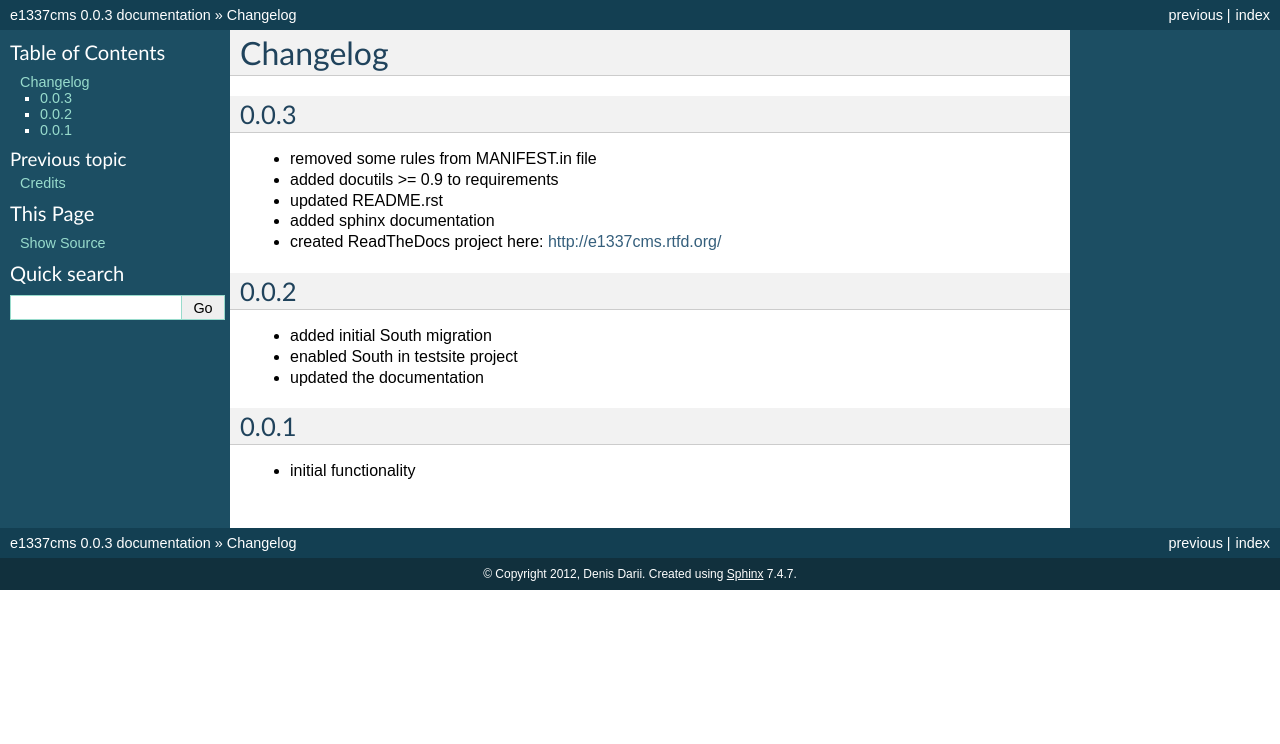
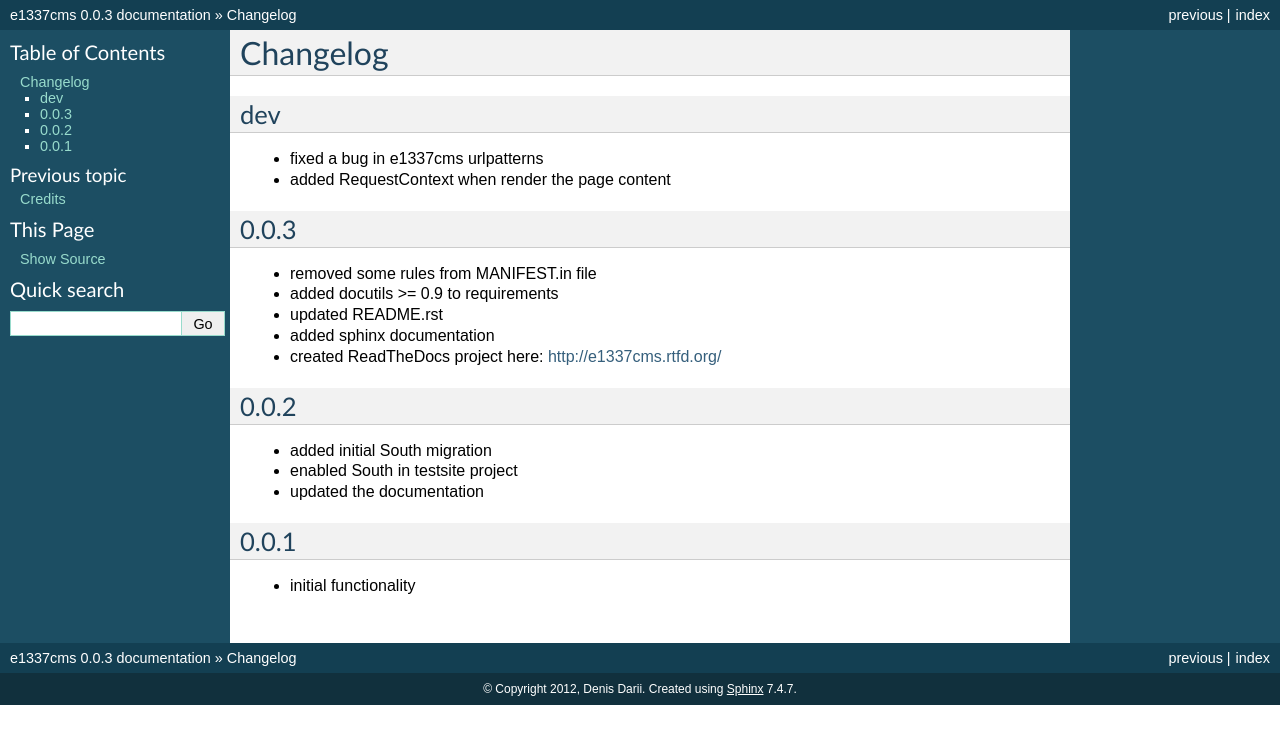
Before and after one commit to DNX/django-e1337cms, a Sphinx documentation site: the page built from docs/changelog.rst, in a window 1280 px wide. Shown: the top 744 px of the page. Built offline with Sphinx 7.4.7, drawn with Linux system fonts in a browser that asks for light colours.

Commit message:
updated the changelog file

```diff
--- a/docs/changelog.rst
+++ b/docs/changelog.rst
@@ -1,5 +1,11 @@
 Changelog
 =========
+
+dev
+-----
+
+* fixed a bug in e1337cms urlpatterns
+* added RequestContext when render the page content
 
 0.0.3
 -----
```
